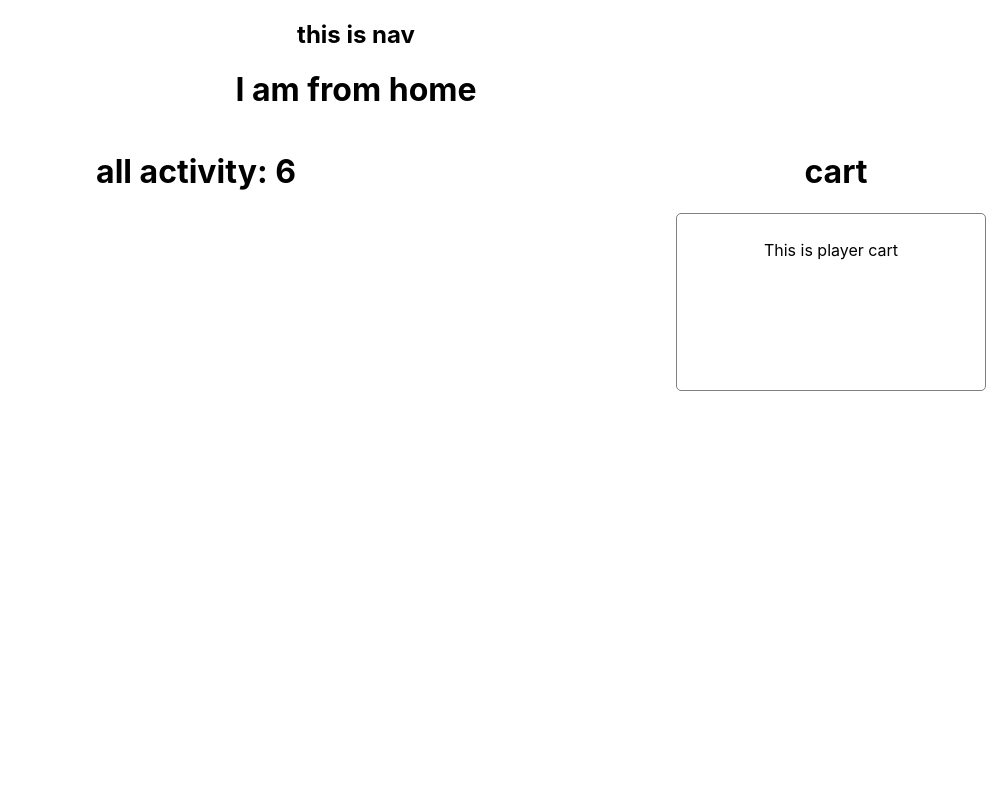
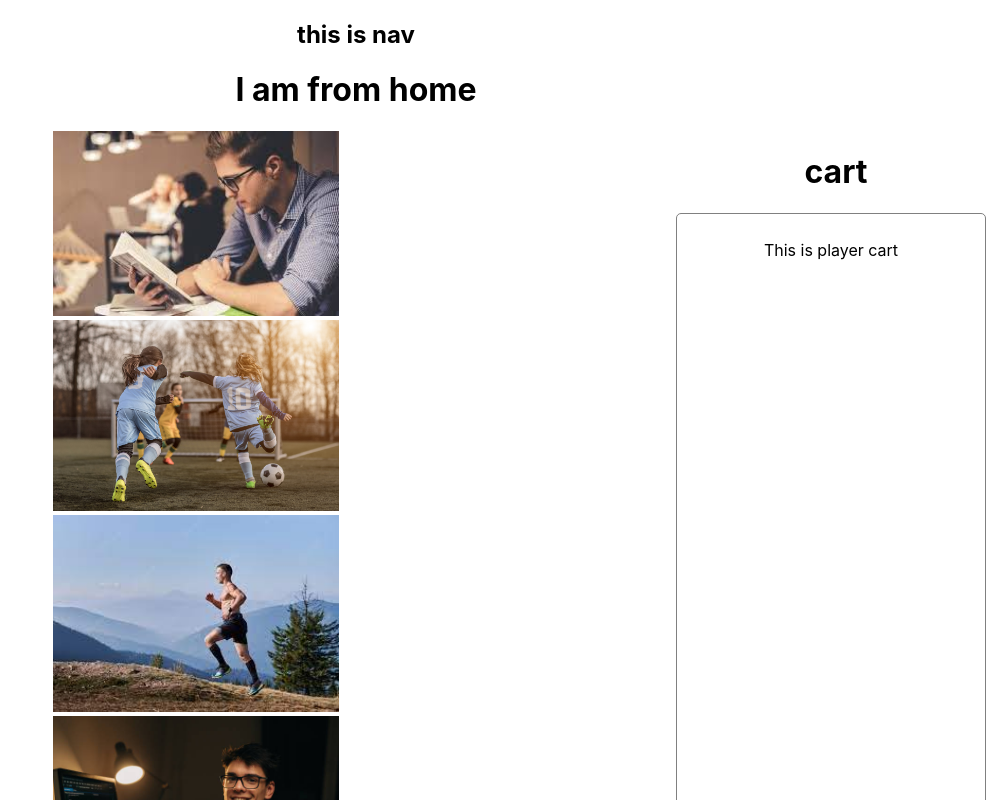
Before and after one commit to Shahriyar001/daily-activity, a React (Create React App) app: page / in a window 1280 px wide. Shown: the top 800 px of the page, without its empty margins (284-1280 px from the left). Built offline with nearby package versions, Linux system fonts and the light colour scheme.

Commit message:
added picture in componant

```diff
--- /dev/null
+++ b/src/Componant/Activity/Activity.css
@@ -0,0 +1,4 @@
+.activity img {
+    width: 286px;
+    height: auto;
+}
--- /dev/null
+++ b/src/Componant/Activity/Activity.js
@@ -0,0 +1,14 @@
+import React from 'react';
+import './Activity.css'
+
+const Activity = (props) => {
+    console.log(props.activity)
+    const { name, picture, about, age, time } = props.activity;
+    return (
+        <div className='activity'>
+            <img src={picture} alt="" />
+        </div>
+    );
+};
+
+export default Activity;
--- a/src/Componant/Home/Home.js
+++ b/src/Componant/Home/Home.js
@@ -1,4 +1,5 @@
 import React, { useEffect, useState } from 'react';
+import Activity from '../Activity/Activity';
 import './Home.css'
 
 const Home = () => {
@@ -14,7 +15,12 @@ const Home = () => {
             <h1>I am from home</h1>
             <div className='home-container'>
                 <div className='active-side'>
-                    <h1>all activity: {activitys.length}</h1>
+                    {
+                        activitys.map(activity => <Activity
+                            key={activity.id}
+                            activity={activity}
+                        ></Activity>)
+                    }
                 </div>
                 <div className='data-side'>
                     <h1>cart</h1>
```
